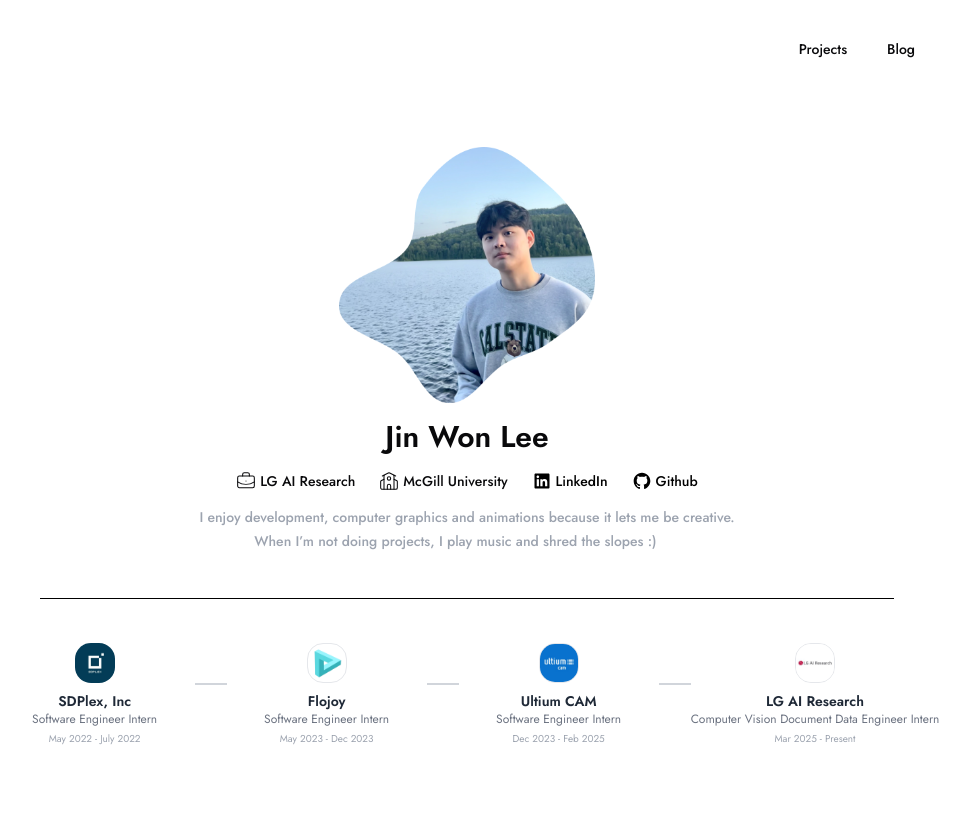
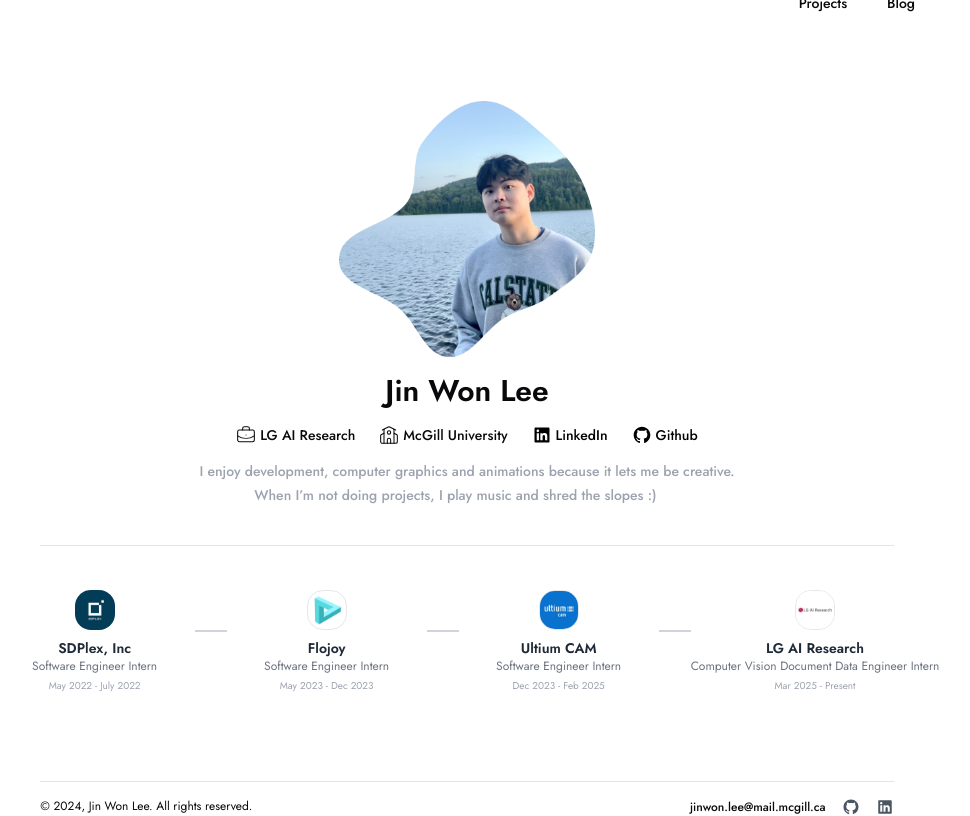
Before and after one commit to jinleevv/jinleevv.dev, a React (Vite) app: page / in a window 1280 px wide. Shown: the whole page, without its empty margins (173-1143 px from the left). Built offline with nearby package versions, Linux system fonts and the light colour scheme; a web font is replaced by a local one.

Commit message:
Update blog post & Creating Footer

```diff
--- a/src/App.tsx
+++ b/src/App.tsx
@@ -5,8 +5,9 @@ import Projects from "./pages/Projects";
 import Blog from "./pages/Blog";
 import BlogPost from "./features/BlogPosts";
 
-function App() {
+export default function App() {
   return (
+    <>
       <Router>
         <Routes>
           <Route path="/" element={<Home />} />
@@ -16,7 +17,6 @@ function App() {
           <Route path="/blog/:slug" element={<BlogPost />} />
         </Routes>
       </Router>
+    </>
   );
 }
-
-export default App;
--- a/src/features/BlogPosts.tsx
+++ b/src/features/BlogPosts.tsx
@@ -2,6 +2,7 @@ import { useParams } from "react-router-dom";
 import { useEffect, useState } from "react";
 import { BlogPost, getAllPosts } from "@/lib/posts";
 import ReactMarkdown from "react-markdown";
+import { Label } from "@/components/ui/label";
 
 export default function BlogPosts() {
   const { slug } = useParams();
@@ -16,10 +17,14 @@ export default function BlogPosts() {
   if (!post) return <div className="p-10">Loading...</div>;
 
   return (
-    <div className="prose lg:prose-xl max-w-3xl mx-auto py-20 px-4">
-      <h1>{post.title}</h1>
-      <p className="text-gray-400 text-sm">{post.date}</p>
-      <ReactMarkdown>{post.content}</ReactMarkdown>
+    <div className="prose lg:prose-xl max-w-3xl mx-auto py-20 px-4 font-jost">
+      <Label className="text-xs text-muted-foreground">{post.date}</Label>{" "}
+      <br />
+      <Label className="text-2xl font-bold">{post.title}</Label> <br />
+      <Label className="text-sm text-muted-foreground">{post.subtitle}</Label>
+      <div className="py-3">
+        <ReactMarkdown>{post.content}</ReactMarkdown>
+      </div>
     </div>
   );
 }
--- /dev/null
+++ b/src/features/Footer.tsx
@@ -0,0 +1,33 @@
+import { RiGithubFill, RiLinkedinBoxFill } from "react-icons/ri";
+
+export default function Footer() {
+  return (
+    <div className="flex w-full h-fit justify-center text-xs pt-16">
+      <footer className="flex w-2/3 justify-between border-t pt-4">
+        <div className="mb-2 md:mb-0">
+          © {new Date().getFullYear()}, Jin Won Lee. All rights reserved.
+        </div>
+
+        <div className="flex items-center gap-4">
+          <span className="font-medium">jinwon.lee@mail.mcgill.ca</span>
+          <a
+            href="https://github.com/jinleevv"
+            target="_blank"
+            rel="noopener noreferrer"
+            className="text-gray-600 hover:text-black transition"
+          >
+            <RiGithubFill size={18} />
+          </a>
+          <a
+            href="https://www.linkedin.com/in/jinleevv/"
+            target="_blank"
+            rel="noopener noreferrer"
+            className="text-gray-600 hover:text-black transition"
+          >
+            <RiLinkedinBoxFill size={18} />
+          </a>
+        </div>
+      </footer>
+    </div>
+  );
+}
--- a/src/pages/Home.tsx
+++ b/src/pages/Home.tsx
@@ -4,6 +4,7 @@ import { RiLinkedinBoxFill, RiGithubFill } from "react-icons/ri";
 import { motion } from "framer-motion";
 import { Button } from "@/components/ui/button";
 import { useNavigate } from "react-router-dom";
+import Footer from "@/features/Footer";
 
 const experiences = [
   {
@@ -128,7 +129,7 @@ export default function Home() {
           </div>
         </motion.div>
 
-        <div className="mt-10 w-2/3 h-2 border-b-[1px] border-black"></div>
+        <div className="mt-10 w-2/3 h-2 border-t"></div>
 
         <motion.div
           initial={{ opacity: 0 }}
@@ -167,6 +168,8 @@ export default function Home() {
             ))}
           </div>
         </motion.div>
+
+        <Footer />
       </div>
     </section>
   );
--- /dev/null
+++ b/src/posts/my-first-post.md
@@ -0,0 +1,8 @@
+---
+title: "Blog Building in Production"
+subtitle: "Time to start something great."
+date: "2025-05-12"
+---
+
+This is the main content of my blog. It will be in **markdown** file.
+I will be sharing my journy with you guys
```
Lines whose indentation alone changed are shown as unchanged.
